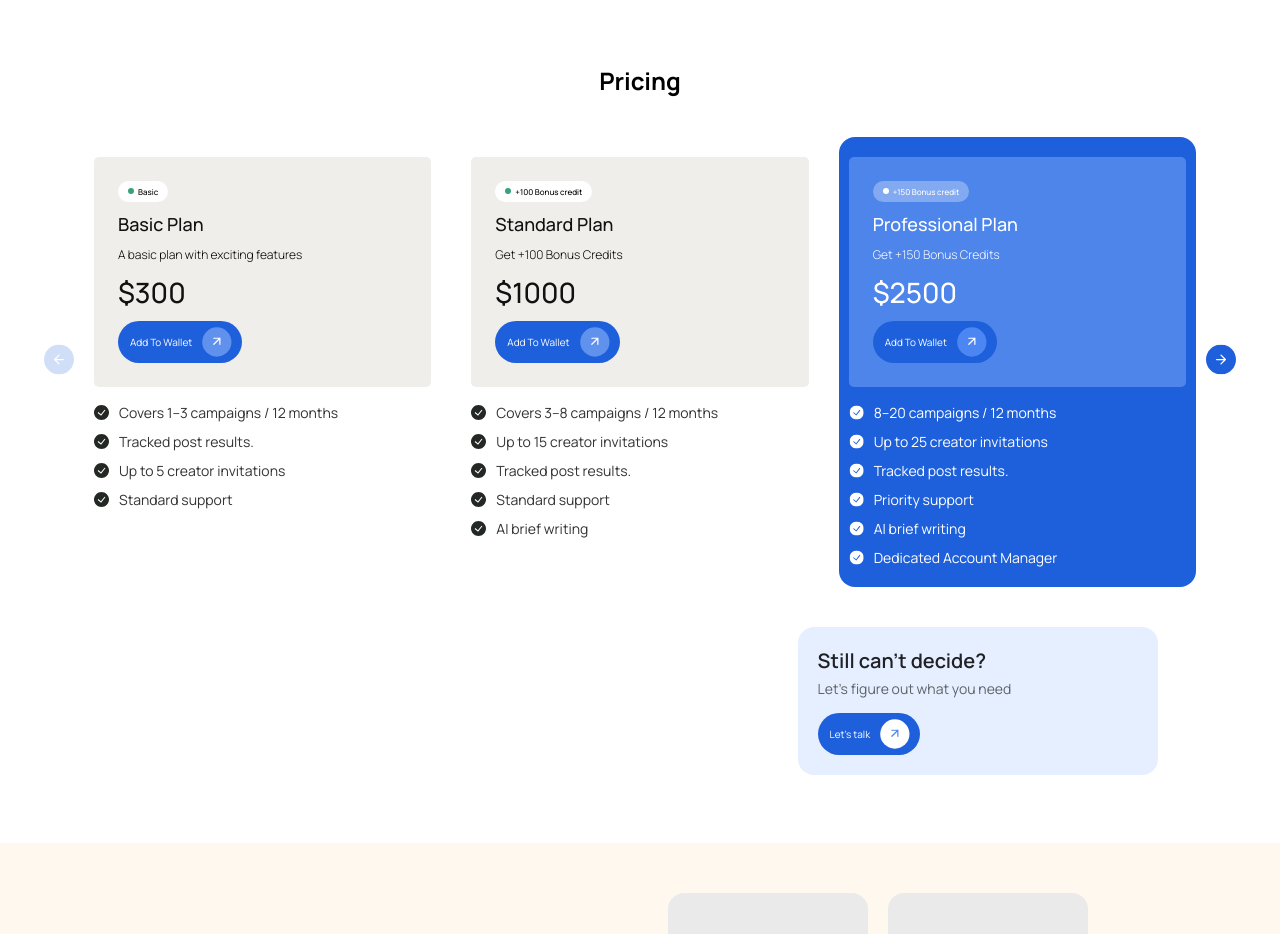
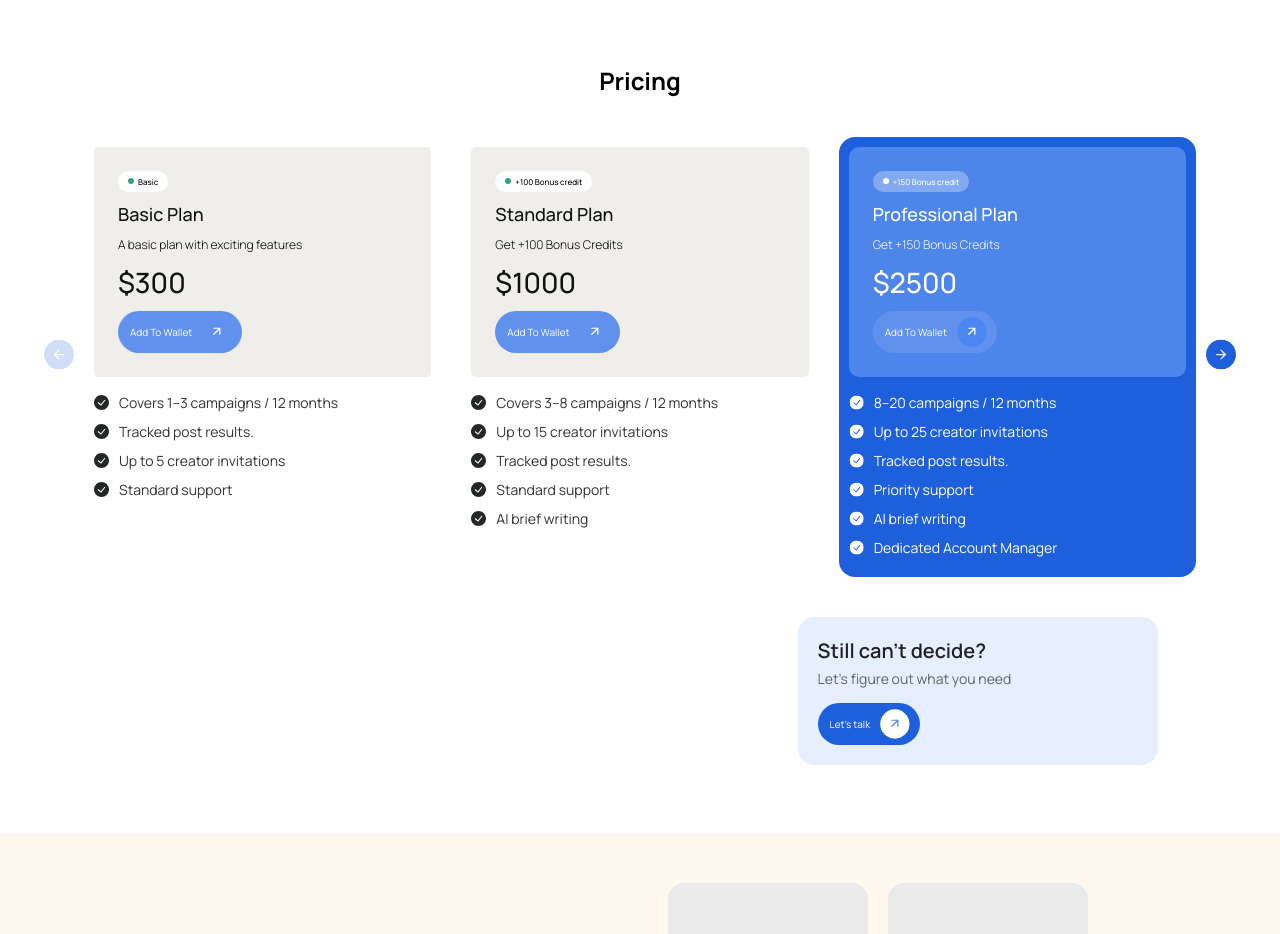
Before and after one commit to KingOfKings01/leads-alpha-free, a React (Vite) app: page / in a window 1280 px wide. Shown: the part 3400-4334 px from the top of the page. Built offline with nearby package versions, Linux system fonts and the light colour scheme; no server answers.

Commit message:
Mobile view is fixed on video card content section 2 Home page.

```diff
--- a/public/home.css
+++ b/public/home.css
@@ -274,10 +274,10 @@
       .video-card-content{
         display: flex;
         flex-direction: column;
+        left: 10px;
+        bottom: 10px;
         gap: 10px;
         position: absolute;
-        left: 10px;
-        bottom: 10px;
         color: #fff;
         font-size: 0.8em;
         p{
@@ -286,8 +286,14 @@
           gap: 10px;
           overflow: hidden;
         }
+        @media (max-width: 768px) {
+            left: 25px;
+            bottom: 25px;
+            font-size: 0.7em;
+        }
       }
     }
+
   }
   video {
     border-radius: 5px;
@@ -511,10 +517,6 @@
       padding: 30px;
       border-radius: 20px;
       transition: transform 0.3s ease;
-
-      &:hover {
-        transform: translateY(-4px);
-      }
 
       .service-icons {
         display: flex;
@@ -959,7 +961,7 @@
   }
 
   .pricing-card {
-    padding: 20px 10px;
+    padding: 10px 10px 20px;
     border-radius: 16px;
     max-width: 360px;
     margin: auto;
@@ -975,7 +977,7 @@
       color: #fff;
     }
     .card-heading {
-      border-radius: 5px;
+      border-radius: 10px;
       padding: 24px;
       background: #4e85eb;
       display: flex;
--- a/src/components/ActionButton.jsx
+++ b/src/components/ActionButton.jsx
@@ -1,10 +1,10 @@
 // components/ActionButton.jsx
-export default function ActionButton({ label = "Click Me", onClick = () => { }, bg="#4C86F3", stroke="#ffffffff" }) {
+export default function ActionButton({ label = "Click Me", onClick = () => { }, arrow_bg="#4C86F3", stroke="#ffffffff", bg="" }) {
   return (
-    <button className="action-btn" onClick={onClick}>
+    <button className="action-btn" onClick={onClick} style={{background: bg}}>
       {label}
       <svg viewBox="0 0 41 40" fill="none" xmlns="http://www.w3.org/2000/svg">
-        <rect x="0.279785" width="40" height="40" rx="20" fill={bg} />
+        <rect x="0.279785" width="40" height="40" rx="20" fill={arrow_bg} />
         <path
           d="M16.1573 23.1248L24.4068 14.8752M24.4068 14.8752H16.1573M24.4068 14.8752V23.1248"
           stroke={stroke}
--- a/src/components/Home/Pricing.jsx
+++ b/src/components/Home/Pricing.jsx
@@ -150,7 +150,7 @@ export default function Pricing() {
                                 <h4>{plan.title}</h4>
                                 <p className="bonus">{plan.bonus}</p>
                                 <p className="price">${plan.price}</p>
-                                <ActionButton label="Add To Wallet" bg={plan?.option == "recommended" ? "#4C86F3" : "#5f91ed"} />
+                                <ActionButton label="Add To Wallet" arrow_bg={plan?.option == "recommended" ? "#4C86F3" : "#5f91ed"} bg="#5f91ed"/>
                             </div>
 
                             <ul className="list-of-options">
@@ -175,7 +175,7 @@ export default function Pricing() {
             <div className="cta">
                 <h2>Still can't decide?</h2>
                 <p>Let's figure out what you need</p>
-                <ActionButton label="Let's talk" bg="#ffffffff" stroke="#4C86F3" />
+                <ActionButton label="Let's talk" arrow_bg="#ffffffff" stroke="#4C86F3" />
             </div>
             }
         </div>
--- a/src/pages/Home.jsx
+++ b/src/pages/Home.jsx
@@ -96,8 +96,8 @@ export default function Home() {
                     playsInline
                   />
                   <div className="video-card-content">
-                  <h4>{element.name}</h4>
-                  <p><img src={element.flag} alt="flag" className="country-logo" /> <span>{element.location}</span></p>
+                    <h4>{element.name}</h4>
+                    <p><img src={element.flag} alt="flag" className="country-logo" /> <span>{element.location}</span></p>
                   </div>
                 </div>
 
```
